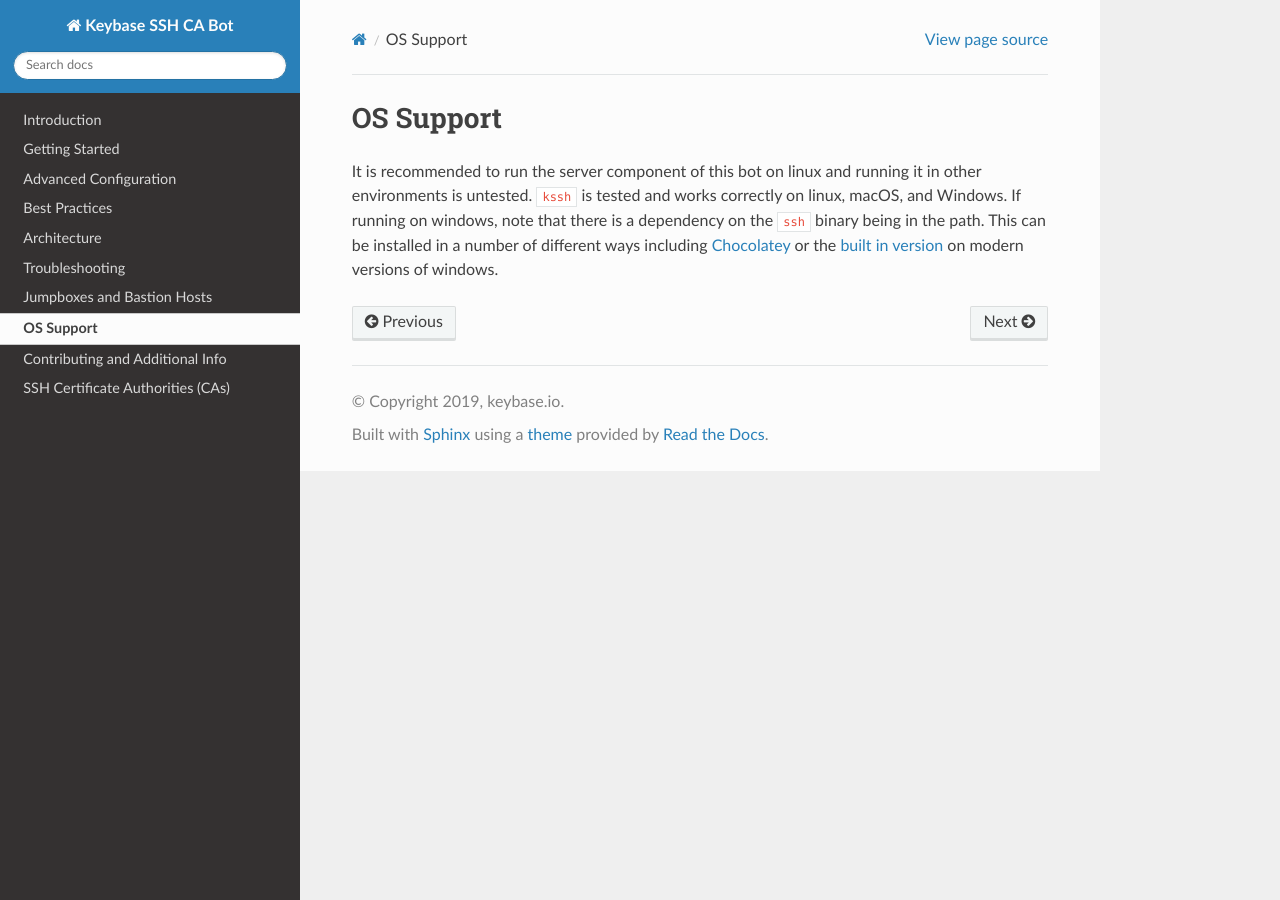
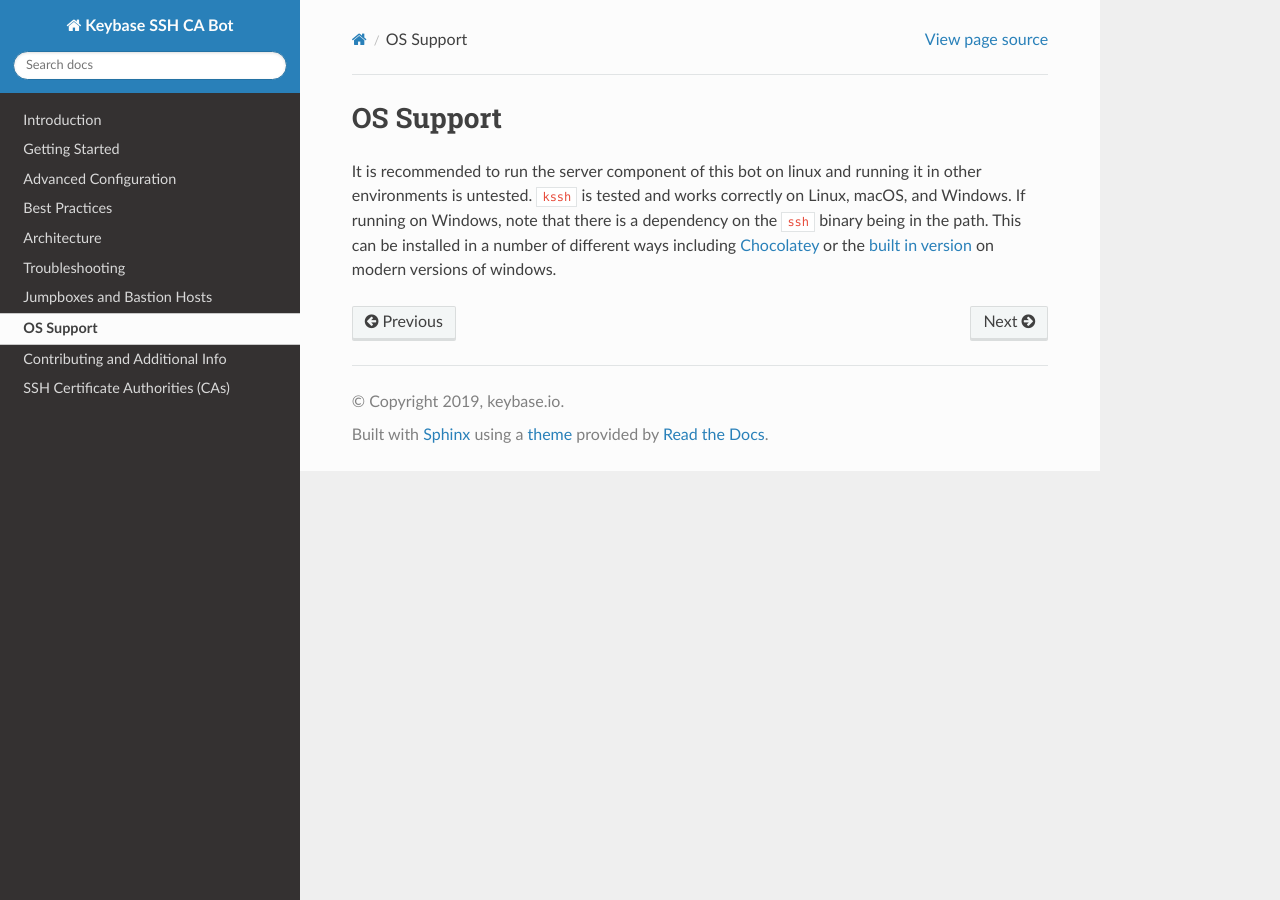
Before and after one commit to keybase/bot-sshca, a Sphinx documentation site: the page built from docs/os_support.md, in a window 1280 px wide. Built offline with Sphinx 7.4.7 and the Read the Docs theme 2.0.0, drawn with Linux system fonts in a browser that asks for light colours.

```diff
--- a/docs/os_support.md
+++ b/docs/os_support.md
@@ -1,7 +1,7 @@
 # OS Support
 
 It is recommended to run the server component of this bot on linux and running it in other environments is untested.
-`kssh` is tested and works correctly on linux, macOS, and Windows. If running on windows, note that there is a dependency
+`kssh` is tested and works correctly on Linux, macOS, and Windows. If running on Windows, note that there is a dependency
 on the `ssh` binary being in the path. This can be installed in a number of different ways including
 [Chocolatey](https://chocolatey.org/packages/openssh) or the
 [built in version](https://docs.microsoft.com/en-us/windows-server/administration/openssh/openssh_install_firstuse) on
```
